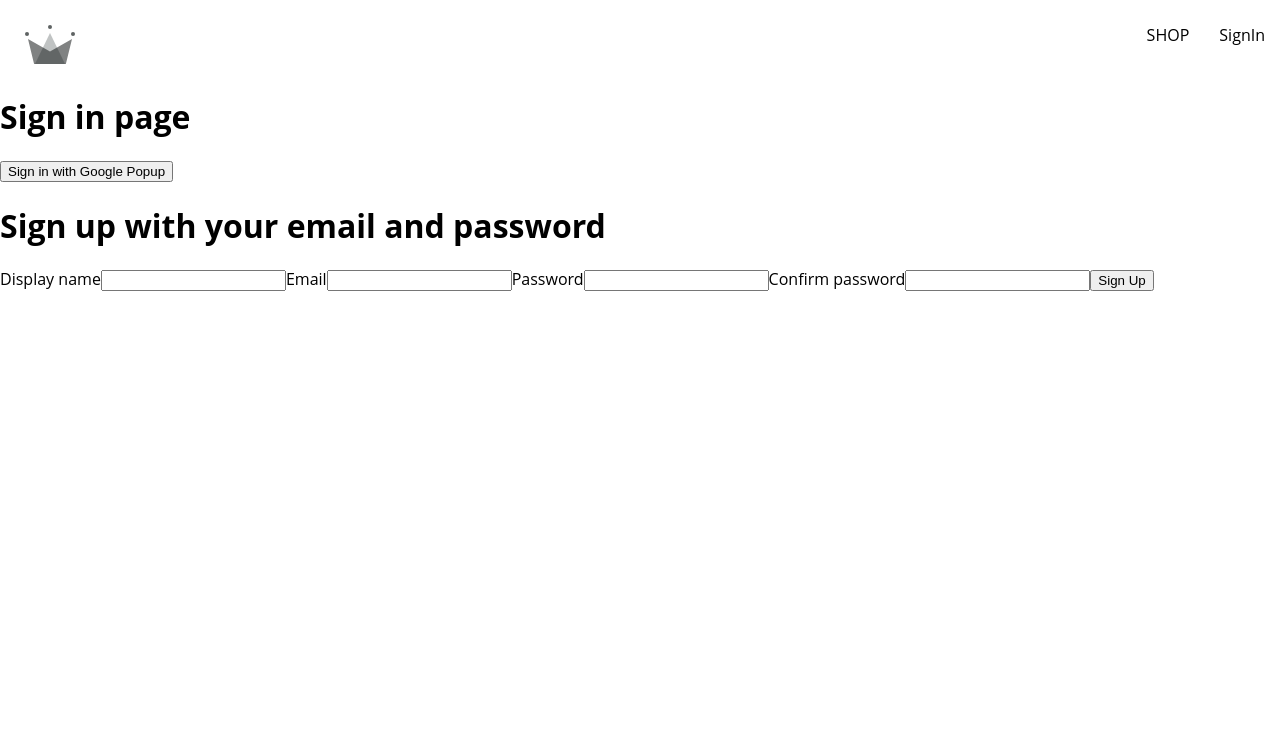
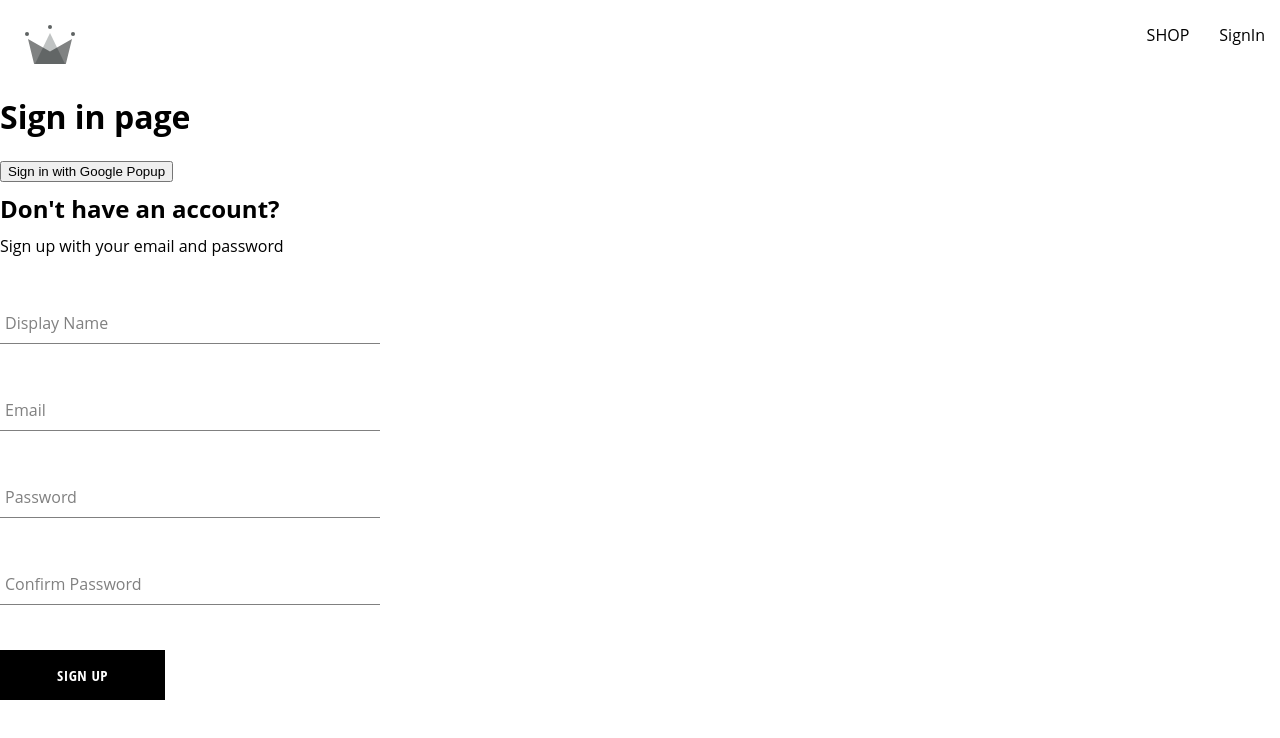
Before and after one commit to MartineauAdeline/Crown-clothing, a React (Create React App) app: page /sign-in in a window 1280 px wide. Shown: the top 738 px of the page. Built offline with nearby package versions, Linux system fonts and the light colour scheme; a web font is replaced by a local one.

Commit message:
created the sign-up, form-input and button components

```diff
--- /dev/null
+++ b/src/components/button/button.component.jsx
@@ -0,0 +1,20 @@
+
+import './button.styles.scss';
+
+const BUTTON_TYPE_CLASSES = {
+  google: 'google-sign-in',
+  inverted: 'inverted',
+};
+
+const Button = ({ children, buttonType, ...otherProps }) => {
+  return (
+    <button
+      className={`button-container ${BUTTON_TYPE_CLASSES[buttonType]}`}
+      {...otherProps}
+    >
+      {children}
+    </button>
+  );
+};
+
+export default Button;
--- /dev/null
+++ b/src/components/button/button.styles.scss
@@ -0,0 +1,46 @@
+.button-container {
+  min-width: 165px;
+  width: auto;
+  height: 50px;
+  letter-spacing: 0.5px;
+  line-height: 50px;
+  padding: 0 35px 0 35px;
+  font-size: 15px;
+  background-color: black;
+  color: white;
+  text-transform: uppercase;
+  font-family: 'Open Sans Condensed';
+  font-weight: bolder;
+  border: none;
+  cursor: pointer;
+  display: flex;
+  justify-content: center;
+
+  &:hover {
+    background-color: white;
+    color: black;
+    border: 1px solid black;
+  }
+
+  &.google-sign-in {
+    background-color: #4285f4;
+    color: white;
+
+    &:hover {
+      background-color: #357ae8;
+      border: none;
+    }
+  }
+
+  &.inverted {
+    background-color: white;
+    color: black;
+    border: 1px solid black;
+
+    &:hover {
+      background-color: black;
+      color: white;
+      border: none;
+    }
+  }
+}
--- /dev/null
+++ b/src/components/form-input/form-input.component.jsx
@@ -0,0 +1,15 @@
+import './form-input.styles.scss';
+
+const FormInput = ({ label, ...otherProps }) => {
+  return (
+    <div className='group'>
+      <input className='form-input' {...otherProps} />
+      {/* if label exists */}
+      {label && (
+        <label className={`${otherProps.value.length ? 'shrink' : '' } form-input-label`}>{label}</label>
+      )}
+    </div>
+  );
+};
+
+export default FormInput;
--- /dev/null
+++ b/src/components/form-input/form-input.styles.scss
@@ -0,0 +1,54 @@
+$sub-color: grey;
+$main-color: black;
+
+@mixin shrinkLabel {
+  top: -14px;
+  font-size: 12px;
+  color: $main-color;
+}
+
+.group {
+  position: relative;
+  margin: 45px 0;
+
+  .form-input {
+    background: none;
+    background-color: white;
+    color: $sub-color;
+    font-size: 18px;
+    padding: 10px 10px 10px 5px;
+    display: block;
+    width: 100%;
+    border: none;
+    border-radius: 0;
+    border-bottom: 1px solid $sub-color;
+    margin: 25px 0;
+
+    &:focus {
+      outline: none;
+    }
+
+    &:focus ~ .form-input-label {
+      @include shrinkLabel();
+    }
+  }
+
+  input[type='password'] {
+    letter-spacing: 0.3em;
+  }
+
+  .form-input-label {
+    color: $sub-color;
+    font-size: 16px;
+    font-weight: normal;
+    position: absolute;
+    pointer-events: none;
+    left: 5px;
+    top: 10px;
+    transition: 300ms ease all;
+
+    &.shrink {
+      @include shrinkLabel();
+    }
+  }
+}
--- a/src/components/sign-up-form/sign-up-form.component.jsx
+++ b/src/components/sign-up-form/sign-up-form.component.jsx
@@ -1,29 +1,68 @@
-import { useState } from "react";
+import { useState } from 'react';
 
-//initialisation de l'objet FormFields
+import FormInput from '../form-input/form-input.component';
+import Button from '../button/button.component';
+
+import {
+  createAuthUserWithEmailAndPassword,
+  createUserDocumentFromAuth,
+} from '../../utils/firebase/firebase.utils';
+
+import './sign-up-form.styles.scss';
+
 const defaultFormFields = {
-  displayName : '',
-  email : '',
-  password : '',
-  confirmPassword: ''
-}
+  displayName: '',
+  email: '',
+  password: '',
+  confirmPassword: '',
+};
 
-const SignUpForm  = () => {
-  const [formFields, setFormField] = useState(defaultFormFields);
+const SignUpForm = () => {
+  const [formFields, setFormFields] = useState(defaultFormFields);
   const { displayName, email, password, confirmPassword } = formFields;
+
+  const resetFormFields = () => {
+    setFormFields(defaultFormFields);
+  };
+
+  const handleSubmit = async (event) => {
+    event.preventDefault();
+
+    if (password !== confirmPassword) {
+      alert('passwords do not match');
+      return;
+    }
+
+    try {
+      const { user } = await createAuthUserWithEmailAndPassword(
+        email,
+        password
+      );
+
+      await createUserDocumentFromAuth(user, { displayName });
+      resetFormFields();
+    } catch (error) {
+      if (error.code === 'auth/email-already-in-use') {
+        alert('Cannot create user, email already in use');
+      } else {
+        console.log('user creation encountered an error', error);
+      }
+    }
+  };
 
   const handleChange = (event) => {
     const { name, value } = event.target;
-    setFormField({...formFields, [name]:value });
+
+    setFormFields({ ...formFields, [name]: value });
   };
 
-  return(
-    <div>
-      <h1>Sign up with your email and password</h1>
-      <form onSubmit={() => {}}>
-
-        <label>Display name</label>
-        <input
+  return (
+    <div className='sign-up-container'>
+      <h2>Don't have an account?</h2>
+      <span>Sign up with your email and password</span>
+      <form onSubmit={handleSubmit}>
+        <FormInput
+          label='Display Name'
           type='text'
           required
           onChange={handleChange}
@@ -31,8 +70,8 @@
           value={displayName}
         />
 
-        <label>Email</label>
-        <input
+        <FormInput
+          label='Email'
           type='email'
           required
           onChange={handleChange}
@@ -40,27 +79,27 @@
           value={email}
         />
 
-        <label>Password</label>
-        <input
+        <FormInput
+          label='Password'
           type='password'
           required
-          onChange= {handleChange}
+          onChange={handleChange}
           name='password'
           value={password}
         />
 
-        <label>Confirm password</label>
-        <input
+        <FormInput
+          label='Confirm Password'
           type='password'
-          required onChange={handleChange}
+          required
+          onChange={handleChange}
           name='confirmPassword'
           value={confirmPassword}
         />
-
-        <button type='submit'>Sign Up</button>
+        <Button type='submit'>Sign Up</Button>
       </form>
     </div>
-  )
-}
+  );
+};
 
 export default SignUpForm;
--- /dev/null
+++ b/src/components/sign-up-form/sign-up-form.styles.scss
@@ -0,0 +1,9 @@
+.sign-up-container {
+  display: flex;
+  flex-direction: column;
+  width: 380px;
+
+  h2 {
+    margin: 10px 0;
+  }
+}
--- a/src/utils/firebase/firebase.utils.jsx
+++ b/src/utils/firebase/firebase.utils.jsx
@@ -1,58 +1,49 @@
-// initializeApp : fonction qui fournit une instance de l'application firebase
 import { initializeApp } from 'firebase/app';
 import {
   getAuth,
   signInWithRedirect,
   signInWithPopup,
-  GoogleAuthProvider
+  GoogleAuthProvider,
+  createUserWithEmailAndPassword,
 } from 'firebase/auth';
+import { getFirestore, doc, getDoc, setDoc } from 'firebase/firestore';
 
-import {
-  getFirestore,
-  doc,
-  getDoc,
-  setDoc
-} from 'firebase/firestore';
-
-
-//configuration d'un objet qui permet de rattaché l'instance d'application Firebase à l'instance webapp que l'on a en ligne
-
-// Your web app's Firebase configuration
 const firebaseConfig = {
   apiKey: "AIzaSyBoDAdtkJo_E3WnLBd5CEvAL0Aq3Cn4LPU",
   authDomain: "crwn-clothing-db-20170.firebaseapp.com",
   projectId: "crwn-clothing-db-20170",
   storageBucket: "crwn-clothing-db-20170.appspot.com",
   messagingSenderId: "415249423626",
-  appId: "1:415249423626:web:548c19a6798c055cdfaef3"
+  appId: "1:415249423626:web:548c19a6798c055cdfaef3",
 };
 
-// Initialize Firebase
 const firebaseApp = initializeApp(firebaseConfig);
 
 const googleProvider = new GoogleAuthProvider();
 
 googleProvider.setCustomParameters({
-  prompt: "select_account"
+  prompt: 'select_account',
 });
 
 export const auth = getAuth();
-export const signInWithGooglePopup = () => signInWithPopup(auth, googleProvider);
-export const signInWithGoogleRedirect = () => signInWithRedirect(auth, googleProvider);
+export const signInWithGooglePopup = () =>
+  signInWithPopup(auth, googleProvider);
+export const signInWithGoogleRedirect = () =>
+  signInWithRedirect(auth, googleProvider);
 
 export const db = getFirestore();
 
-export const createUserDocumentFromAuth = async (userAuth) => {
+export const createUserDocumentFromAuth = async (
+  userAuth,
+  additionalInformation = {}
+) => {
+  if (!userAuth) return;
+
   const userDocRef = doc(db, 'users', userAuth.uid);
 
-  console.log(userDocRef)
+  const userSnapshot = await getDoc(userDocRef);
 
-  //permet de vérifier si il existe une instance user dans la bdd
-  const userSnapshot = await getDoc(userDocRef);
-  console.log(userSnapshot);
-  console.log(userSnapshot.exists());
-
-  if(!userSnapshot.exists()) {
+  if (!userSnapshot.exists()) {
     const { displayName, email } = userAuth;
     const createdAt = new Date();
 
@@ -60,20 +51,19 @@
       await setDoc(userDocRef, {
         displayName,
         email,
-        createdAt
+        createdAt,
+        ...additionalInformation,
       });
-    } catch(error) {
+    } catch (error) {
       console.log('error creating the user', error.message);
     }
   }
 
   return userDocRef;
+};
 
+export const createAuthUserWithEmailAndPassword = async (email, password) => {
+  if (!email || !password) return;
 
-  //if userdata exists
-
-  //if userdata does not exists
-
-  //return userDocRef
-
+  return await createUserWithEmailAndPassword(auth, email, password);
 };
```
